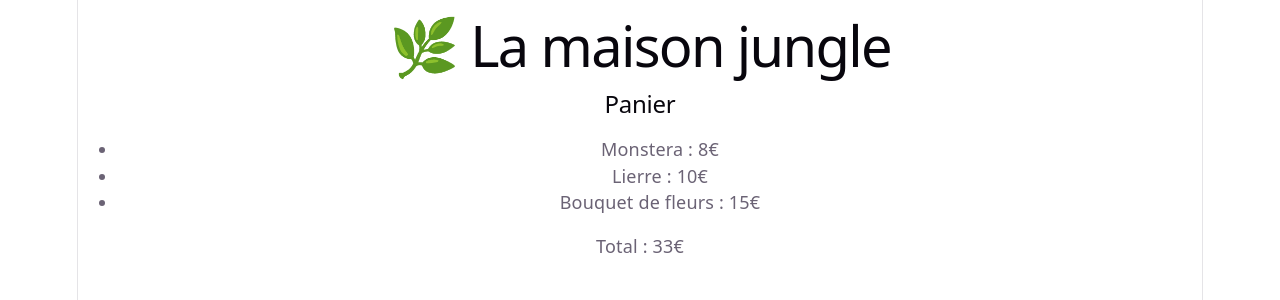
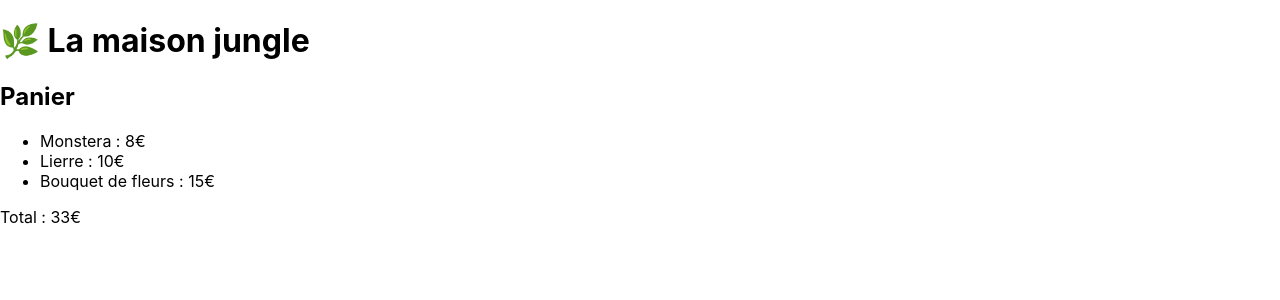
Before and after one commit to Daeliora/P5_la-maison-jungle, a React (Vite) app: page / in a window 1280 px wide. Shown: the top 300 px of the page. Built offline with nearby package versions, Linux system fonts and the light colour scheme.

Commit message:
Remplacement index.css

```diff
--- a/src/index.css
+++ b/src/index.css
@@ -1,111 +1,13 @@
-:root {
-  --text: #6b6375;
-  --text-h: #08060d;
-  --bg: #fff;
-  --border: #e5e4e7;
-  --code-bg: #f4f3ec;
-  --accent: #aa3bff;
-  --accent-bg: rgba(170, 59, 255, 0.1);
-  --accent-border: rgba(170, 59, 255, 0.5);
-  --social-bg: rgba(244, 243, 236, 0.5);
-  --shadow:
-    rgba(0, 0, 0, 0.1) 0 10px 15px -3px, rgba(0, 0, 0, 0.05) 0 4px 6px -2px;
-
-  --sans: system-ui, 'Segoe UI', Roboto, sans-serif;
-  --heading: system-ui, 'Segoe UI', Roboto, sans-serif;
-  --mono: ui-monospace, Consolas, monospace;
-
-  font: 18px/145% var(--sans);
-  letter-spacing: 0.18px;
-  color-scheme: light dark;
-  color: var(--text);
-  background: var(--bg);
-  font-synthesis: none;
-  text-rendering: optimizeLegibility;
-  -webkit-font-smoothing: antialiased;
-  -moz-osx-font-smoothing: grayscale;
-
-  @media (max-width: 1024px) {
-    font-size: 16px;
-  }
-}
-
-@media (prefers-color-scheme: dark) {
-  :root {
-    --text: #9ca3af;
-    --text-h: #f3f4f6;
-    --bg: #16171d;
-    --border: #2e303a;
-    --code-bg: #1f2028;
-    --accent: #c084fc;
-    --accent-bg: rgba(192, 132, 252, 0.15);
-    --accent-border: rgba(192, 132, 252, 0.5);
-    --social-bg: rgba(47, 48, 58, 0.5);
-    --shadow:
-      rgba(0, 0, 0, 0.4) 0 10px 15px -3px, rgba(0, 0, 0, 0.25) 0 4px 6px -2px;
-  }
-
-  #social .button-icon {
-    filter: invert(1) brightness(2);
-  }
-}
-
 body {
-  margin: 0;
-}
-
-#root {
-  width: 1126px;
-  max-width: 100%;
-  margin: 0 auto;
-  text-align: center;
-  border-inline: 1px solid var(--border);
-  min-height: 100svh;
-  display: flex;
-  flex-direction: column;
-  box-sizing: border-box;
-}
-
-h1,
-h2 {
-  font-family: var(--heading);
-  font-weight: 500;
-  color: var(--text-h);
-}
-
-h1 {
-  font-size: 56px;
-  letter-spacing: -1.68px;
-  margin: 32px 0;
-  @media (max-width: 1024px) {
-    font-size: 36px;
-    margin: 20px 0;
-  }
-}
-h2 {
-  font-size: 24px;
-  line-height: 118%;
-  letter-spacing: -0.24px;
-  margin: 0 0 8px;
-  @media (max-width: 1024px) {
-    font-size: 20px;
-  }
-}
-p {
-  margin: 0;
-}
-
-code,
-.counter {
-  font-family: var(--mono);
-  display: inline-flex;
-  border-radius: 4px;
-  color: var(--text-h);
+    margin: 0;
+    font-family: -apple-system, BlinkMacSystemFont, 'Segoe UI', 'Roboto', 'Oxygen',
+    'Ubuntu', 'Cantarell', 'Fira Sans', 'Droid Sans', 'Helvetica Neue',
+    sans-serif;
+    -webkit-font-smoothing: antialiased;
+    -moz-osx-font-smoothing: grayscale;
 }
 
 code {
-  font-size: 15px;
-  line-height: 135%;
-  padding: 4px 8px;
-  background: var(--code-bg);
+    font-family: source-code-pro, Menlo, Monaco, Consolas, 'Courier New',
+    monospace;
 }
```
